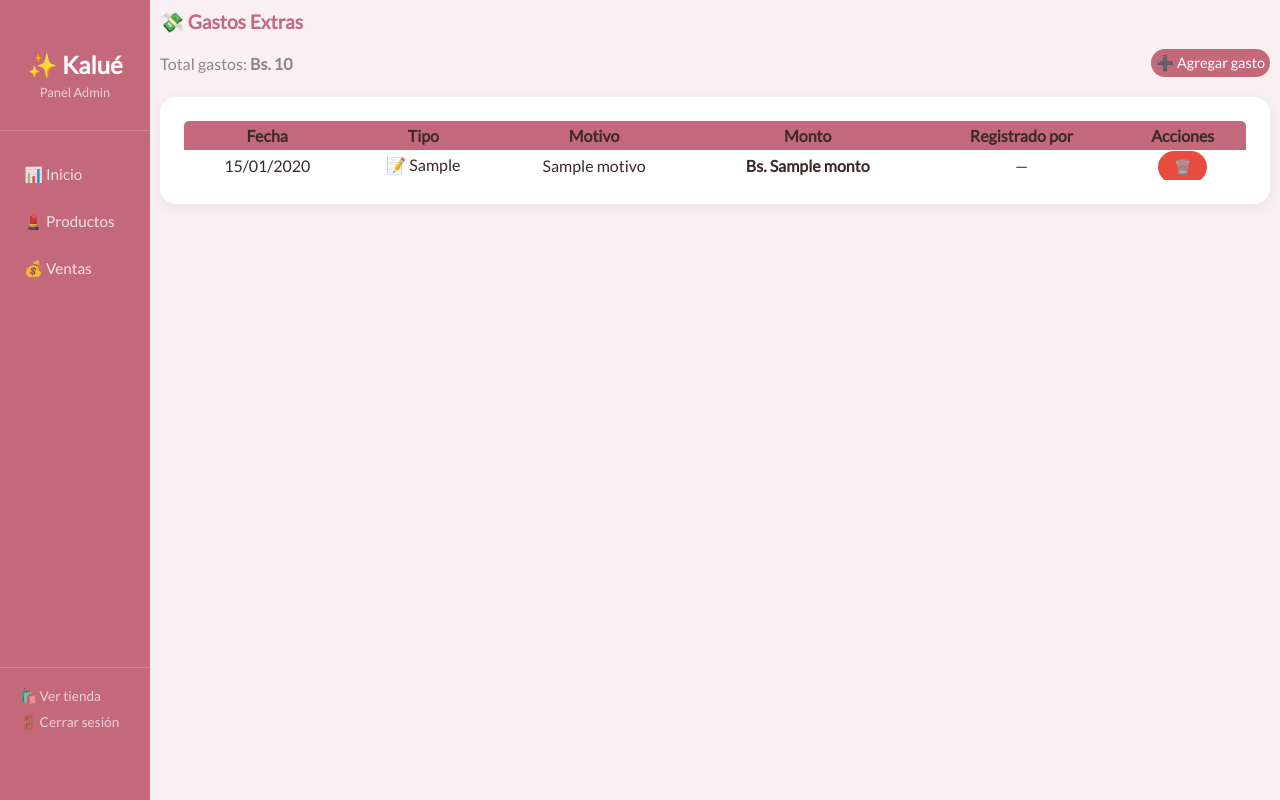
After one commit to ivancaceresfl/Kalue_Beauty_Store_Django, a Django app: template templates/dashboard/gastos.html in a window 1280 px wide. The commit adds this page. Run offline with Django 5.2, Linux system fonts and the light colour scheme; the template is opened without the code that fills it: most values are stand-ins (such as "Sample title", 1, 10 or a date in 2020).

Commit message:
dashboard gastos añadido

```diff
--- a/static/css/style.css
+++ b/static/css/style.css
@@ -431,7 +431,7 @@ main h2 {
 }
 
 /* ===== RESPONSIVE ===== */
-@media (max-width: 800px) {
+@media (max-width: 600px) {
     .detalle-container {
         flex-direction: column;
     }
--- a/store/urls.py
+++ b/store/urls.py
@@ -18,5 +18,7 @@ urlpatterns = [
     path('dashboard/ventas/registrar/', views.dashboard_registrar_venta, name='dashboard_registrar_venta'),
     path('dashboard/logout/', views.dashboard_logout, name='dashboard_logout'),
     path('dashboard/login/', views.dashboard_login, name='dashboard_login'),
-
+    path('dashboard/gastos/', views.dashboard_gastos, name='dashboard_gastos'),
+    path('dashboard/gastos/agregar/', views.dashboard_agregar_gasto, name='dashboard_agregar_gasto'),
+    path('dashboard/gastos/eliminar/<int:pk>/', views.dashboard_eliminar_gasto, name='dashboard_eliminar_gasto'),
 ]
--- a/templates/dashboard/base_dashboard.html
+++ b/templates/dashboard/base_dashboard.html
@@ -24,6 +24,7 @@
             {% if request.user.is_superuser %}
             <a href="{% url 'dashboard_stock' %}" class="{% if 'stock' in request.resolver_match.url_name %}activo{% endif %}"> 📦 Stock </a>
             <a href="{% url 'dashboard_historial' %}" class="{% if request.resolver_match.url_name == 'dashboard_historial' %}activo{% endif %}"> 📋 Historial </a>
+            <a href="{% url 'dashboard_gastos' %}" class="{% if 'gasto' in request.resolver_match.url_name %}activo{% endif %}"> 💸 Gastos </a>
             {% endif %}
         </nav>
 
@@ -48,6 +49,6 @@
         {% block content %}{% endblock %}
 
     </main>
-    <script src="{% static 'js/dashboard.js' %}"></script>
+    <!-- <script src="{% static 'js/dashboard.js' %}"></script> -->
 </body>
 </html>
--- /dev/null
+++ b/templates/dashboard/gastos.html
@@ -0,0 +1,60 @@
+{% extends 'dashboard/base_dashboard.html' %}
+
+{% block title %}Gastos Extras — Dashboard Kalué{% endblock %}
+{% block page_title %}💸 Gastos Extras{% endblock %}
+
+{% block content %}
+
+<div style="display:flex; justify-content:space-between; align-items:center; margin-bottom:20px">
+    <p style="color:var(--gris)">Total gastos: <strong>Bs. {{ total }}</strong></p>
+    <a href="{% url 'dashboard_agregar_gasto' %}" class="btn-primary">➕ Agregar gasto</a>
+</div>
+
+<div class="dashboard-section">
+    <div class="tabla-wrapper">
+        <table class="tabla-admin">
+            <thead>
+                <tr>
+                    <th>Fecha</th>
+                    <th>Tipo</th>
+                    <th>Motivo</th>
+                    <th>Monto</th>
+                    <th>Registrado por</th>
+                    <th>Acciones</th>
+                </tr>
+            </thead>
+            <tbody>
+                {% for g in gastos %}
+                <tr>
+                    <td>{{ g.fecha|date:"d/m/Y" }}</td>
+                    <td>
+                        {% if g.tipo == 'envio' %}🚚
+                        {% elif g.tipo == 'bolsas' %}🛍️
+                        {% elif g.tipo == 'regalo' %}🎁
+                        {% else %}📝{% endif %}
+                        {{ g.get_tipo_display }}
+                    </td>
+                    <td>{{ g.motivo }}</td>
+                    <td><strong>Bs. {{ g.monto }}</strong></td>
+                    <td>{{ g.admin.username|default:"—" }}</td>
+                    <td>
+                        <a href="{% url 'dashboard_eliminar_gasto' g.pk %}"
+                           class="btn-danger"
+                           onclick="return confirm('¿Eliminar este gasto?')">
+                           🗑️
+                        </a>
+                    </td>
+                </tr>
+                {% empty %}
+                <tr>
+                    <td colspan="6" style="text-align:center; padding:40px; color:#999">
+                        No hay gastos registrados aún.
+                    </td>
+                </tr>
+                {% endfor %}
+            </tbody>
+        </table>
+    </div>
+</div>
+
+{% endblock %}
--- a/templates/dashboard/index.html
+++ b/templates/dashboard/index.html
@@ -29,6 +29,12 @@
     <div class="stat-card">
         <p class="stat-numero rojo">Bs. {{ total_descuentos }}</p>
         <p class="stat-label">Descuentos dados</p>
+    </div>
+    <div class="stat-card">
+        <p class="stat-numero rojo">Bs. {{ total_gastos }}</p>
+        <p class="stat-label">Gastos Extra</p>
+        <a href="{% url 'dashboard_gastos' %}"
+           style="font-size:0.8rem; color:var(--rosa-oscuro)">Ver detalle →</a>
     </div>
     <div class="stat-card">
         <p class="stat-numero">Bs. {{ ganancia_total }}</p>
--- a/templates/dashboard/stock.html
+++ b/templates/dashboard/stock.html
@@ -6,6 +6,7 @@
 {% block content %}
 
 <div style="display:flex; justify-content:flex-end; margin-bottom:20px">
+    <a href="{% url 'dashboard_agregar_gasto' %}" class="btn-secondary">💸 Agregar gasto</a>
     <a href="{% url 'dashboard_agregar_lote' %}" class="btn-primary">➕ Agregar lote</a>
 </div>
 
```
Also changed, not shown: store/models.py (+30 -0 lines), store/views.py (+41 -4 lines), templates/dashboard/agregar_gasto.html (added, +37 -0 lines), store/migrations/0004_gastoextra.py (added).
